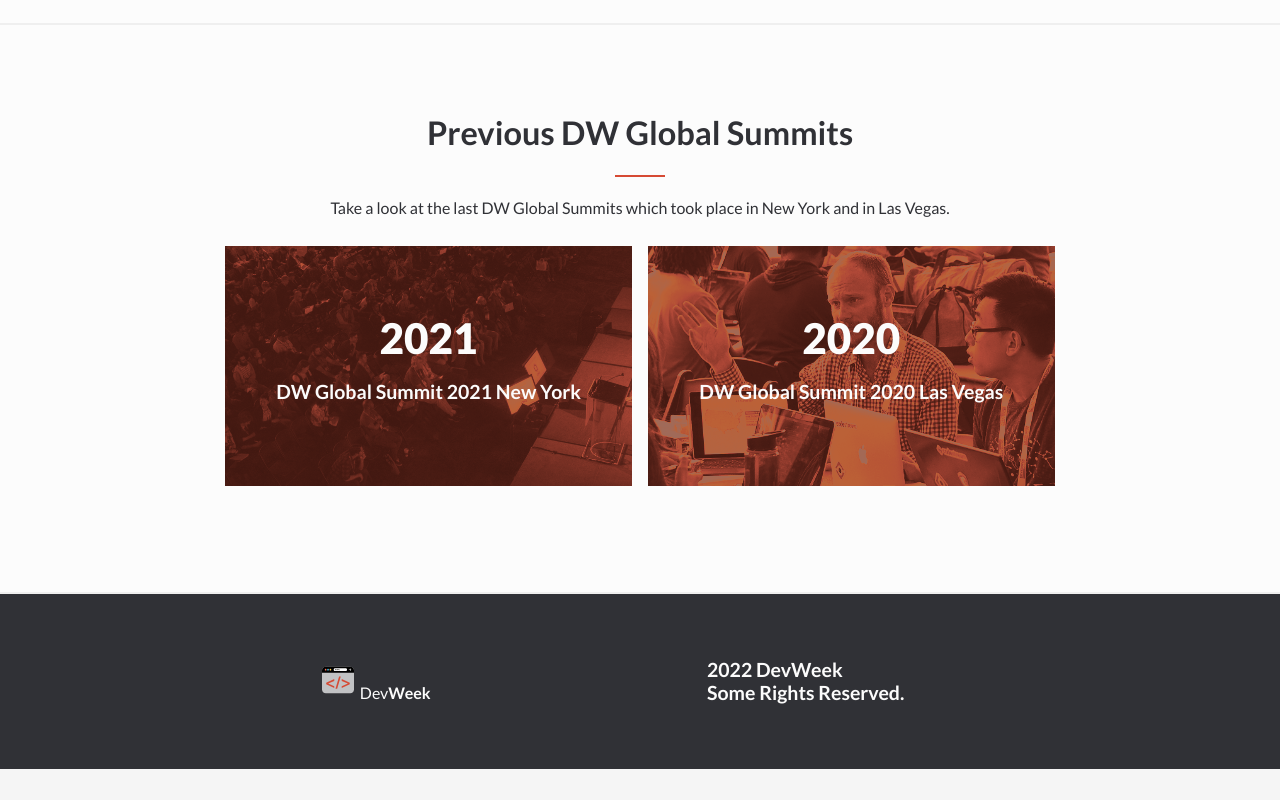
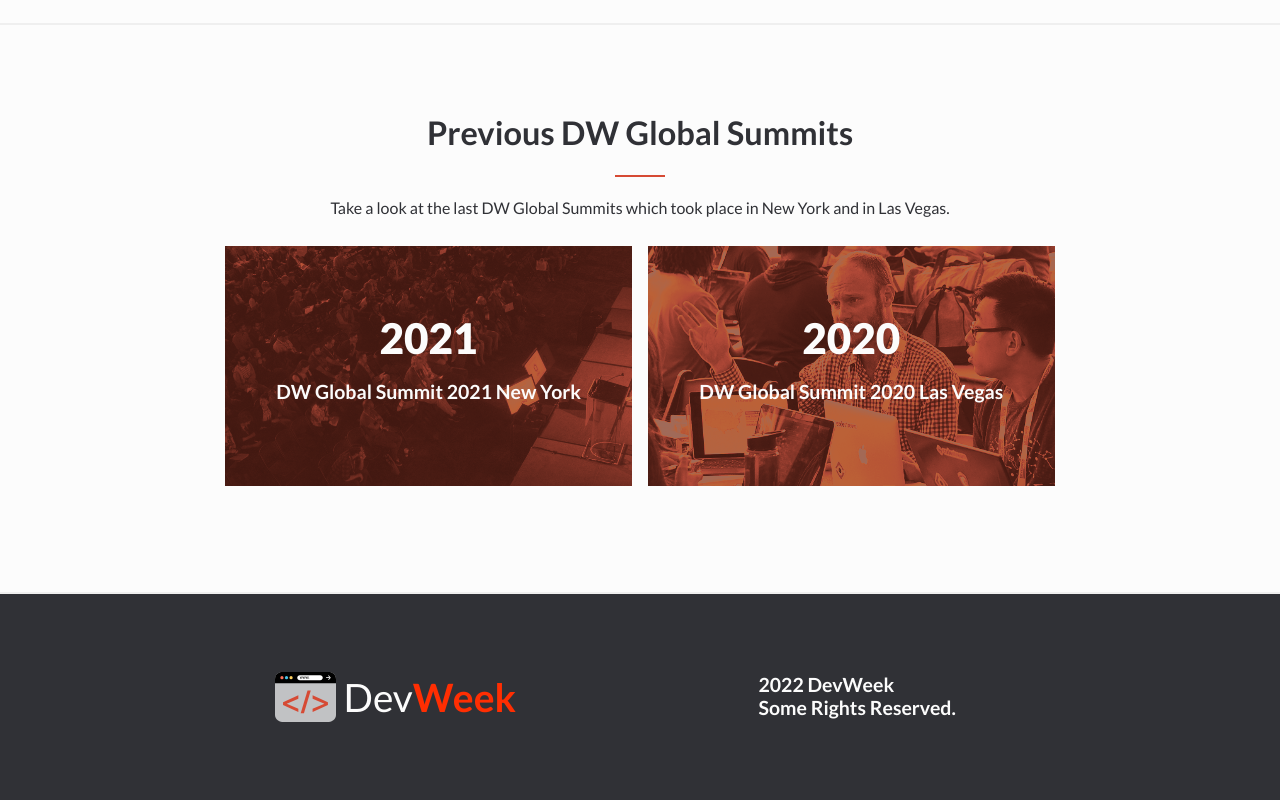
Before and after one commit to luigirazum/mv-devweek, a website: page about.html in a window 1280 px wide. Shown: the part 1610-2410 px from the top of the page. Before the commit the page ends 2379 px from the top, so only its background shows below. Drawn offline with Linux system fonts and the light colour scheme.

Commit message:
Add styles to the span that is wraping the logo on the footer, to separate the logo from the copyright text.

```diff
--- a/assets/styles.css
+++ b/assets/styles.css
@@ -233,7 +233,7 @@
   padding: 0;
 }
 
-.contain-nav .logo {
+.logo {
   display: flex;
   align-items: center;
   font-weight: var(--black-weight);
@@ -243,7 +243,7 @@
   color: var(--almost-white-color);
 }
 
-.contain-nav .logo:hover {
+.logo:hover {
   scale: none;
   padding-left: 1.5em;
   width: 39.5%;
@@ -256,11 +256,11 @@
   letter-spacing: 0.01em;
 }
 
-.contain-nav .logo strong {
+.logo strong {
   color: var(--secondary-color);
 }
 
-.contain-nav .logo .img-logo {
+.logo .img-logo {
   width: 25%;
   margin-right: 0.2em;
 }
@@ -456,9 +456,21 @@
   color: var(--primary-color);
 }
 
+#footer span {
+  font-size: 1.2rem;
+  display: flex;
+  width: 45%;
+  align-items: center;
+}
+
 #program ul li span {
   display: inline-block;
   width: 8.5%;
+}
+
+#footer strong {
+  color: var(--primary-color);
+  filter: saturate(2);
 }
 
 #program ul li strong {
@@ -616,8 +628,8 @@
 }
 
 #footer img {
-  width: 15%;
-  padding: 0.5em;
+  width: 25%;
+  padding: 0.4em;
 }
 
 #partners img:hover {
@@ -634,7 +646,7 @@
   display: flex;
   width: 100%;
   gap: 1em;
-  justify-content: center;
+  justify-content: space-around;
   align-items: center;
 }
 
@@ -1207,7 +1219,7 @@
   }
 
   #footer img {
-    width: 10%;
+    width: 20%;
     padding: 0.2em;
   }
 
```
